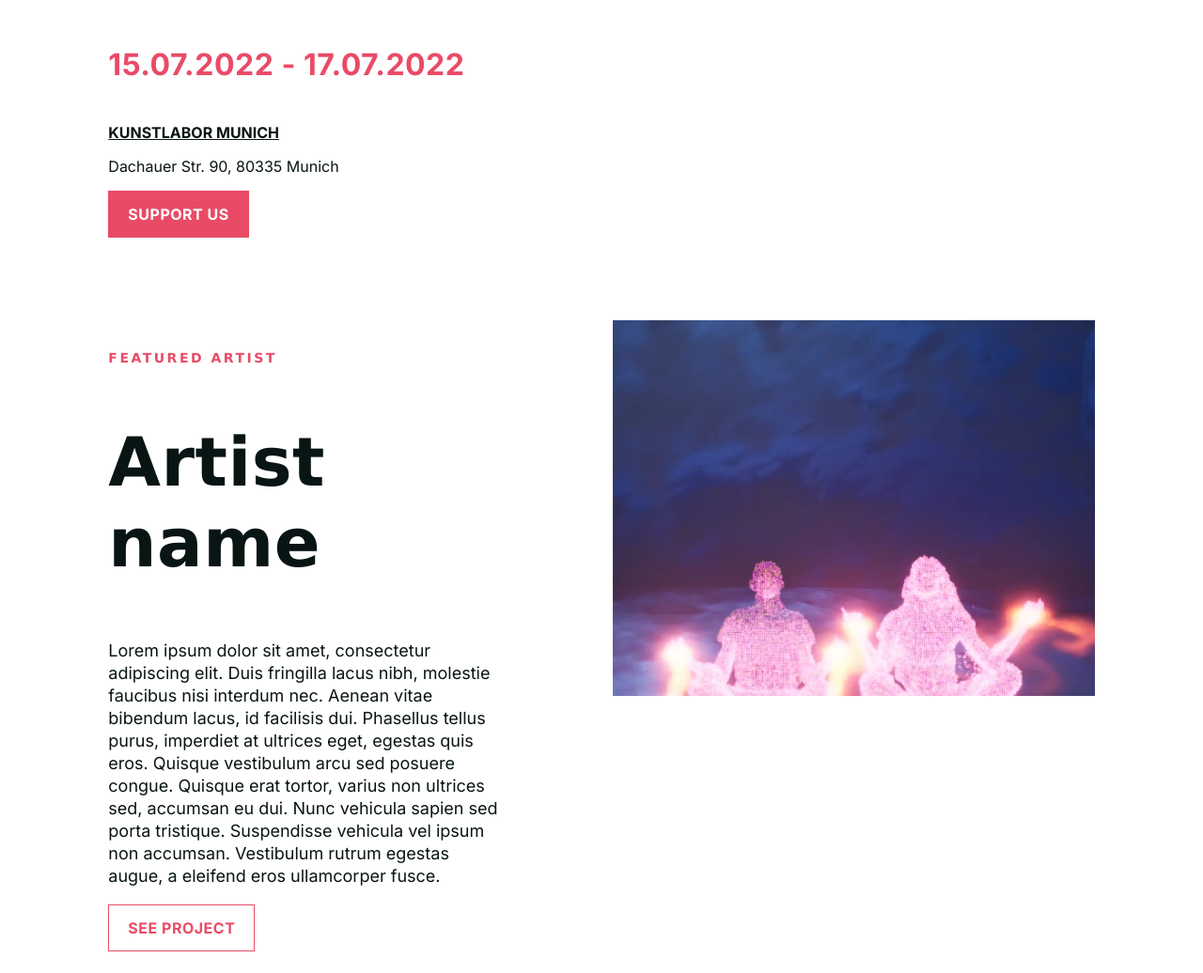
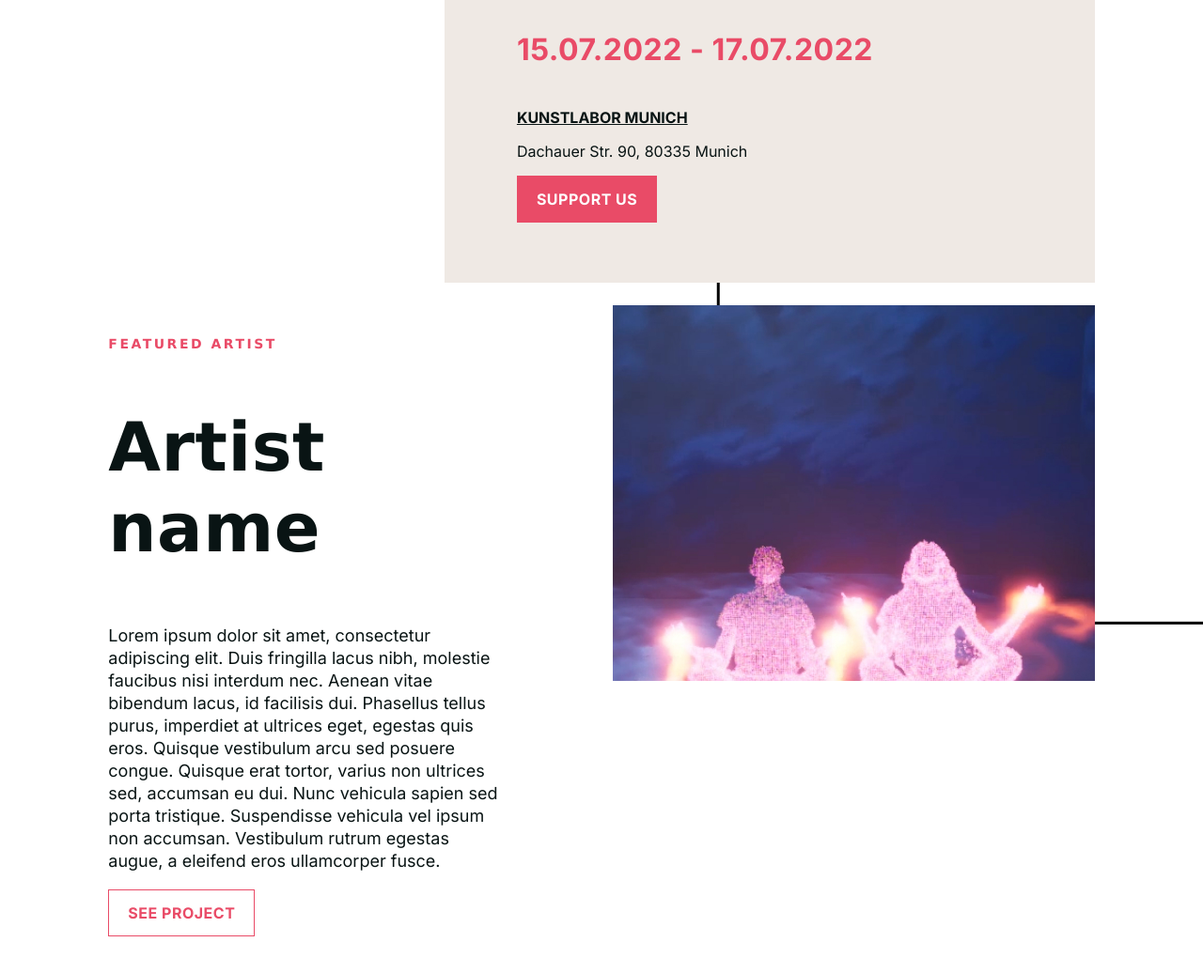
Before and after one commit to Kunst-multimedia-13/connect-website, a PHP site: page / in a window 1280 px wide. Shown: the part 627-1663 px from the top of the page at 94% size. Run offline with PHP 8.4, Linux system fonts and the light colour scheme; some web fonts are replaced.

Commit message:
Homepage Styling
Homepage Styling

```diff
--- a/index.html
+++ b/index.html
@@ -11,7 +11,7 @@
     <script src="script.js" id="script"></script>
 </head>
 
-<body>
+<body class="background-image">
     <header>
         <nav class="navbar">
             <ul>
@@ -53,18 +53,19 @@
 
         </nav>
     </header>
-    <section class="content">
-        <div class="text-div" id="info-block">
+    <section class="content ">
+        <div class="logo-div">
+            <!-- Logo ist nicht hinterlegt muss noch anders verlinkt werden -->
             <img class="logo-large" src="https://cdn.glitch.global/cd1845f1-7885-4da2-ad8b-cd3882b8f972/Connect_Logo_Main.svg?v=1652605879199" alt="con.nect" />
             <br/>
-            <h4 class="height spacing_4">15.07.2022 - 17.07.2022</h4>
-            <a href="https://kunstlabor.org/" class="body_standard" style="font-weight: bold; text-decoration: underline" target="_blank">
-        KUNSTLABOR MUNICH
-      </a>
-            <p class="body_standard">Dachauer Str. 90, 80335 Munich</p>
-            <button onclick="location.href = './contact.html'" type="button" class="btn_primary btn_l">
-        Support us
-      </button>
+        </div>
+        <div class="text-div-right" id="info-block">
+            <div style="padding-left: 6vw">
+                <h4 class="">15.07.2022 - 17.07.2022</h4>
+                <a href="https://kunstlabor.org/" class="body_standard" style="font-weight: bold; text-decoration: underline" target="_blank">KUNSTLABOR MUNICH</a>
+                <p class="body_standard">Dachauer Str. 90, 80335 Munich</p>
+                <button onclick="location.href = './contact.html'" type="button" class="btn_primary btn_l">Support us</button>
+            </div>
             <div class="spacing_64"></div>
         </div>
         <div class="text-div">
@@ -75,9 +76,7 @@
                 arcu sed posuere congue. Quisque erat tortor, varius non ultrices sed, accumsan eu dui. Nunc vehicula sapien sed porta tristique. Suspendisse vehicula vel ipsum non accumsan. Vestibulum rutrum egestas augue, a eleifend eros ullamcorper
                 fusce.
             </p>
-            <button onclick="_blank" type="button" class="btn_secondary btn_l">
-        See project
-      </button>
+            <button onclick="_blank" type="button" class="btn_secondary btn_l">See project</button>
         </div>
         <div class="pic-div">
             <img src="ArtworkPreviews/Artist=PP Angela.jpg" style="
--- a/style.css
+++ b/style.css
@@ -9,7 +9,7 @@
     /** old **/
     --grey: #8b8c8c;
     --secondary: #efe9e4;
-    --secondary-shade1: #497185;
+    --secondary-shade1: #efe9e4;
     --secondary-shade2: #efe9e4;
     /** -- **/
     --white: #ffffff;
@@ -53,8 +53,15 @@ header>* {
     header {
         grid-column: col-start 2 / span 10;
     }
+    .logo-div {
+        grid-column: col-start 3 / span 3;
+    }
     .text-div {
         grid-column: col-start / span 5;
+    }
+    .text-div-right {
+        grid-column: col-start 5 / span 8;
+        background-color: var(--secondary);
     }
     .pic-div {
         grid-column: col-start 7 / span 6;
@@ -77,6 +84,10 @@ header>* {
     .pic-div {
         grid-column: col-start / span 11;
     }
+    .text-div-right {
+        grid-column: col-start 2 / span 11;
+        background-color: var(--secondary);
+    }
     .logo-large {
         max-width: 100%;
     }
@@ -93,7 +104,7 @@ header>* {
 }
 
 #info-block {
-    padding-top: 100px;
+    padding-top: 5vh;
 }
 
 #privacy-policy_terms-of-service {
@@ -293,6 +304,23 @@ a:visited {
     text-transform: uppercase;
 }
 
+.background-image {
+    background-image: url(assets/rectangle_2.jpg);
+    background-repeat: no-repeat;
+    background-position-x: 102%;
+    background-position-y: 0%;
+    background-size: auto;
+}
+
+.content {
+    background-color: none;
+}
+
+.logo-large {
+    background-color: var(--white);
+    padding: 5%;
+}
+
 
 /*--------------------------------------------------------- Component styles ---------------------------------------------------------*/
 
@@ -333,8 +361,8 @@ button {
 
 .btn_primary:hover {
     border: 1px solid var(--secondary);
-    background-color: var(--secondary);
-    color: var(--white);
+    background-color: var(--white);
+    color: var(--primary);
 }
 
 .btn_secondary:hover {
```
Also changed, not shown: assets/rectangle.jpg (added), assets/rectangle_2.jpg (added).
